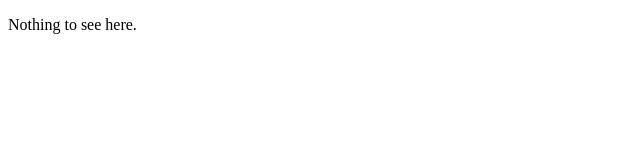
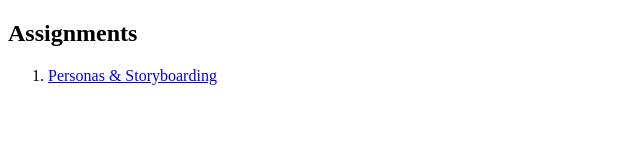
Before and after one commit to coldfish777/coldfish777.github.io, a plain HTML site: page index.html in a window 1280 px wide. Shown: the whole page, without its empty margins (0-640 px from the left). Drawn offline with Linux system fonts and the light colour scheme.

Commit message:
updated main page

```diff
--- a/index.html
+++ b/index.html
@@ -2,11 +2,18 @@
 <html lang="en">
 
 <head>
-    <title>CS1300 Projects</title>
+    <title>CS1300 Assignments</title>
 </head>
 
-<body id="top">
-    <p>Nothing to see here.</p>
+<body>
+    <nav role="navigation">
+        <h2>Assignments</h2>
+        <ol>
+        <li>
+            <a href="./personas/index.html">Personas & Storyboarding</a>
+        </li>
+        </ol>
+    </nav>
 </body>
 
 </html>
```
